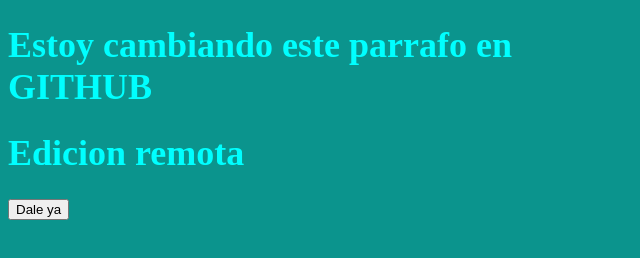
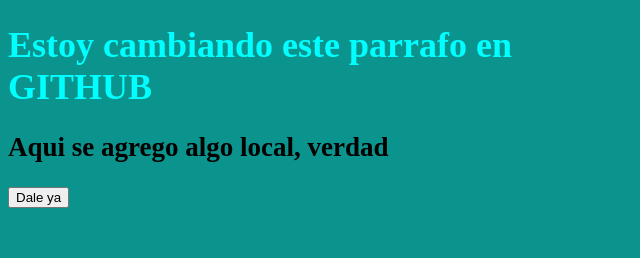
Before and after one commit to paulmoyaf/Reposiorio, a plain HTML site: page index.html in a window 1280 px wide. Shown: the whole page, without its empty margins (0-640 px from the left). Drawn offline with Linux system fonts and the light colour scheme.

Commit message:
local cambiios

```diff
--- a/index.html
+++ b/index.html
@@ -11,7 +11,7 @@
 </head>
 <body>
     <h1>Estoy cambiando este parrafo en GITHUB</h1>
-    <h1>Edicion remota</h1>
+    <h2>Aqui se agrego algo local, verdad</h2>
 
     <input type="button" onclick="saludos()" value="Dale ya">
 
```
